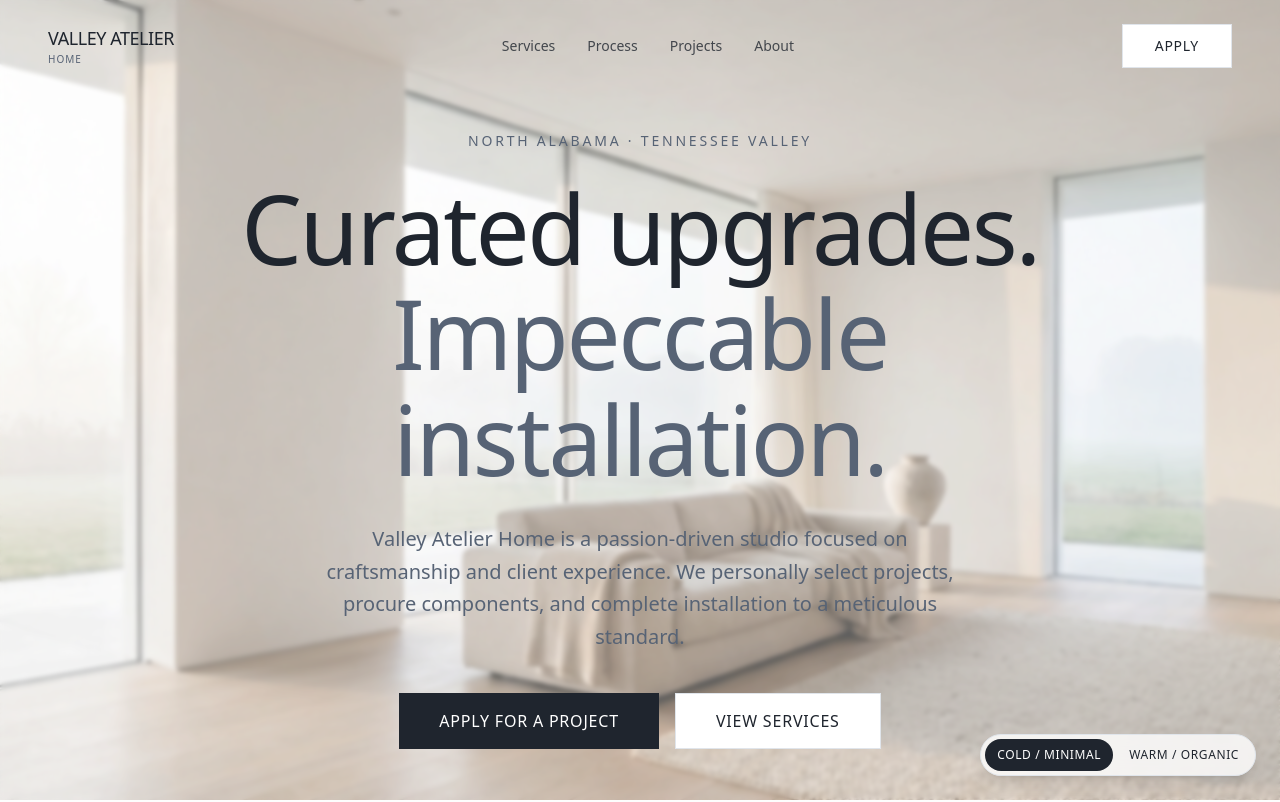
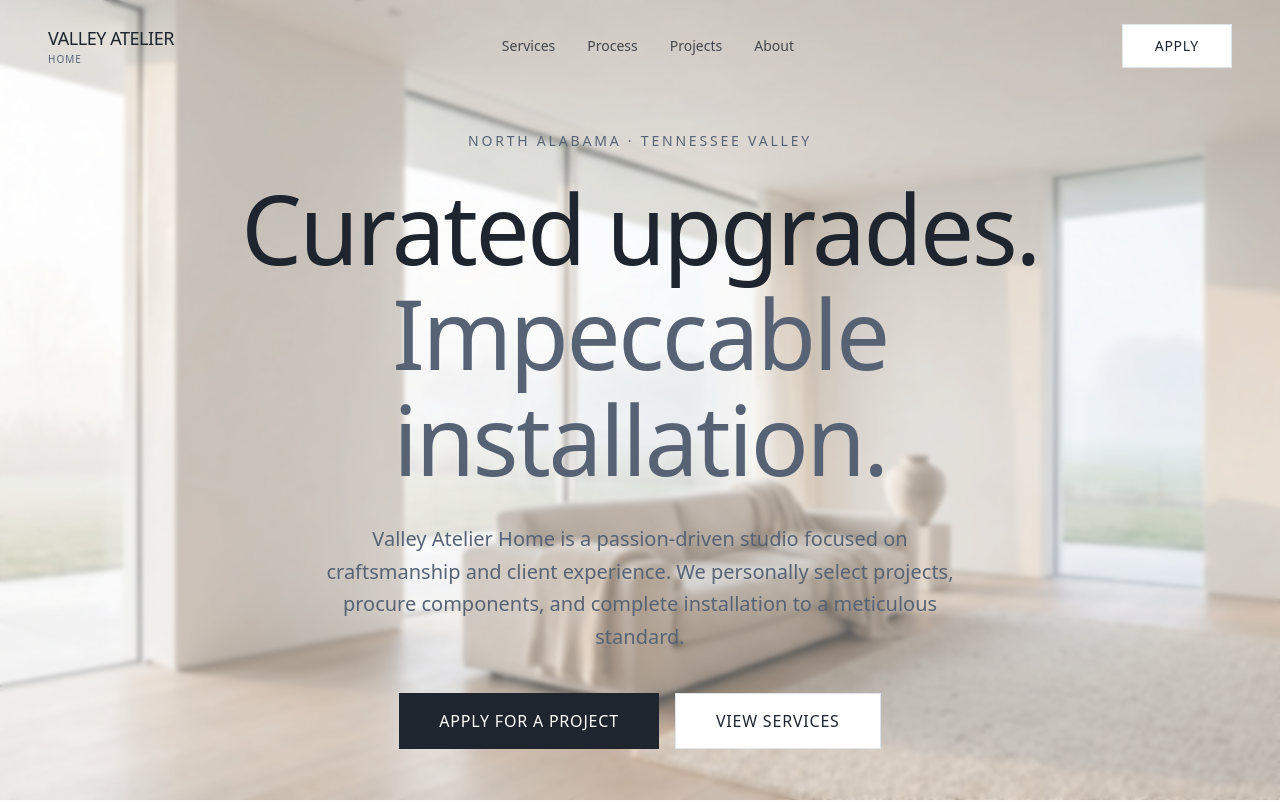
Before and after one commit to Omitted/valley-atelier-home, a Next.js app: page / in a window 1280 px wide. Shown: the top 802 px of the page. Built offline with nearby package versions, Linux system fonts and the light colour scheme.

Commit message:
Refactor: Remove theme variant switcher

```diff
--- a/app/page.tsx
+++ b/app/page.tsx
@@ -5,7 +5,6 @@ import { ProcessPreview } from "@/components/home/process-preview";
 import { ProjectsPreview } from "@/components/home/projects-preview";
 import { Testimonials } from "@/components/home/testimonials";
 import { CtaBand } from "@/components/home/cta-band";
-import { VariantSwitcher } from "@/components/variant-switcher";
 
 export default function Home() {
   return (
@@ -17,9 +16,6 @@ export default function Home() {
       <ProjectsPreview />
       <Testimonials />
       <CtaBand />
-
-      {/* For Design Review Purpose Only */}
-      <VariantSwitcher />
     </main>
   );
 }
--- a/components/variant-switcher.tsx
+++ /dev/null
@@ -1,38 +0,0 @@
-"use client";
-
-import * as React from "react";
-import { Button } from "@/components/ui/button";
-import { Moon, Sun } from "lucide-react";
-
-export function VariantSwitcher() {
-    const [isWarm, setIsWarm] = React.useState(false);
-
-    React.useEffect(() => {
-        if (isWarm) {
-            document.body.classList.add("theme-warm");
-        } else {
-            document.body.classList.remove("theme-warm");
-        }
-    }, [isWarm]);
-
-    return (
-        <div className="fixed bottom-6 right-6 z-50 bg-background/80 backdrop-blur border border-border rounded-full p-1 flex gap-1 shadow-lg">
-            <Button
-                variant={!isWarm ? "default" : "ghost"}
-                size="sm"
-                onClick={() => setIsWarm(false)}
-                className="rounded-full h-8 px-3 text-xs"
-            >
-                Cold / Minimal
-            </Button>
-            <Button
-                variant={isWarm ? "default" : "ghost"}
-                size="sm"
-                onClick={() => setIsWarm(true)}
-                className="rounded-full h-8 px-3 text-xs"
-            >
-                Warm / Organic
-            </Button>
-        </div>
-    );
-}
```
